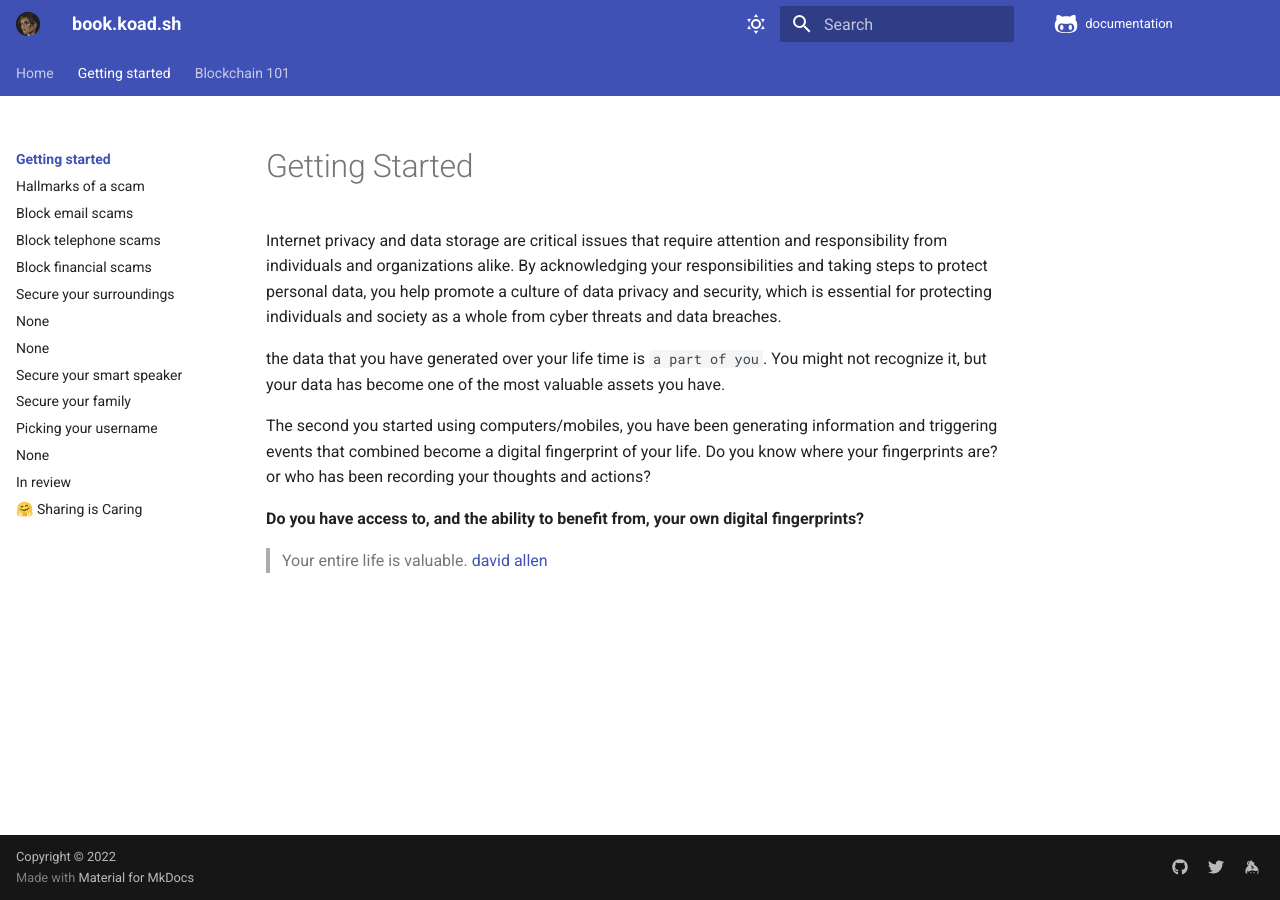
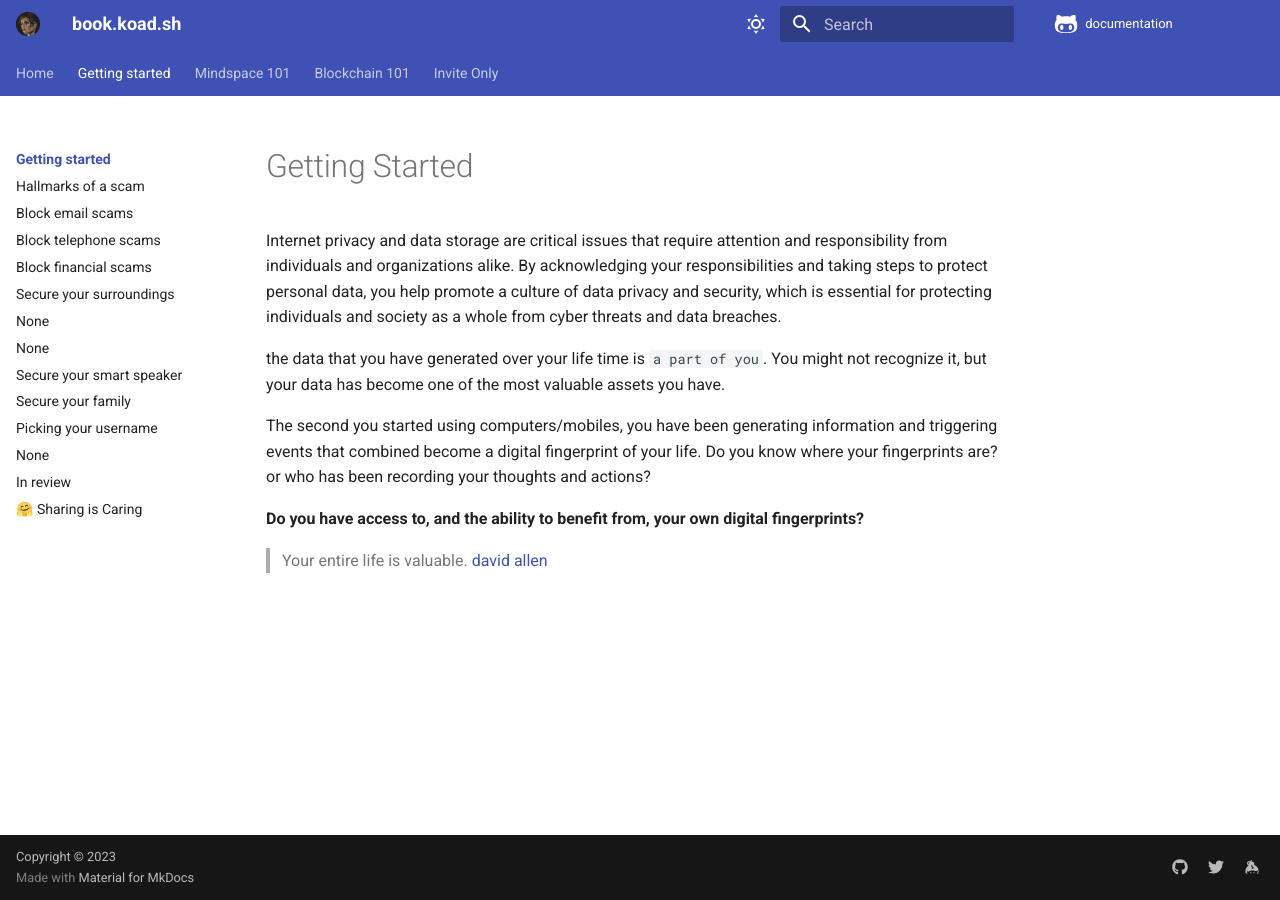
Before and after one commit to koad/documentation, an MkDocs documentation site: the page built from src/getting-started/index.md, in a window 1280 px wide. Built offline with MkDocs 1.6.1 and Material for MkDocs 9.7.7, drawn with Linux system fonts in a browser that asks for light colours; comment, search, counter and statistics services are not loaded; part of the change alters nothing that is shown.

Commit message:
updated navigation

```diff
--- a/mkdocs.yml
+++ b/mkdocs.yml
@@ -14,7 +14,7 @@ extra_css:
   - stylesheets/extra.css
 
 # Copyright
-copyright: Copyright &copy; 2022
+copyright: Copyright &copy; 2023
 
 
 # Configuration
@@ -70,7 +70,6 @@ theme:
   favicon: assets/favicon.png
   icon:
     repo: fontawesome/brands/github-alt
-
 
 # Customization
 extra:
@@ -130,26 +129,51 @@ nav:
     - getting-started/in-review.md
     - getting-started/sharing-is-caring.md
 
+  - Mindspace 101:
+    - mindspace/index.md
+    - mindspace/david-allen.md
+    - mindspace/dr-joe-dispenza.md
+    - mindspace/ester-hicks.md
+
   - Blockchain 101:
-    - blockchain-101/index.md
-    - blockchain-101/how-to-stay-safe.md
-    - blockchain-101/common-blockchain-terms.md
-    - blockchain-101/what-is-a-fork.md
-    - blockchain-101/what-is-a-mainnet.md
-    - blockchain-101/what-is-a-protocol.md
-    - blockchain-101/what-is-a-sidechain.md
-    - blockchain-101/what-is-atomic.md
-    - blockchain-101/what-is-a-wallet.md
-    - blockchain-101/what-is-a-whitepaper.md
-    - blockchain-101/what-are-bips.md
-    - blockchain-101/what-is-consensus.md
-    - blockchain-101/what-is-decentralized.md
-    - blockchain-101/what-is-erc.md
-    - blockchain-101/what-is-fungible.md
-    - blockchain-101/what-is-public-key-infrastructure.md
-    - blockchain-101/what-is-supply.md
-    - blockchain-101/what-is-mining.md
+    - blockchain/index.md
+    - blockchain/how-to-stay-safe.md
+    - blockchain/common-blockchain-terms.md
+    - blockchain/what-is-a-fork.md
+    - blockchain/what-is-a-mainnet.md
+    - blockchain/what-is-a-protocol.md
+    - blockchain/what-is-a-sidechain.md
+    - blockchain/what-is-atomic.md
+    - blockchain/what-is-a-wallet.md
+    - blockchain/what-is-a-whitepaper.md
+    - blockchain/what-are-bips.md
+    - blockchain/what-is-consensus.md
+    - blockchain/what-is-decentralized.md
+    - blockchain/what-is-erc.md
+    - blockchain/what-is-fungible.md
+    - blockchain/what-is-public-key-infrastructure.md
+    - blockchain/what-is-supply.md
+    - blockchain/what-is-mining.md
+    - blockchain/proof-of-proof.md
+    - blockchain/attacking-the-blockchain.md
+    - blockchain/mining-the-blockchain.md
 
-    - blockchain-101/proof-of-proof.md
-    - blockchain-101/attacking-the-blockchain.md
-    - blockchain-101/mining-the-blockchain.md
+  - Invite Only:
+    - invite-only/index.md
+
+    - invite-only/hitchhiking-the-digital-highway.md
+    - invite-only/digital-hitchhikers-toolkit.md
+
+    - invite-only/reimagining-online-communities.md
+    - invite-only/future-of-digital-communities.md
+    - invite-only/building-trust-and-authenticity.md
+
+    - invite-only/sovereignty-proofs-and-currency.md
+    - invite-only/investing-in-each-other.md
+    - invite-only/community-currencies.md
+
+    - invite-only/the-power-of-invitation.md
+    - invite-only/the-power-of-perception.md
+    - invite-only/trust-is-key.md
+
+    - invite-only/conclusion.md
```
